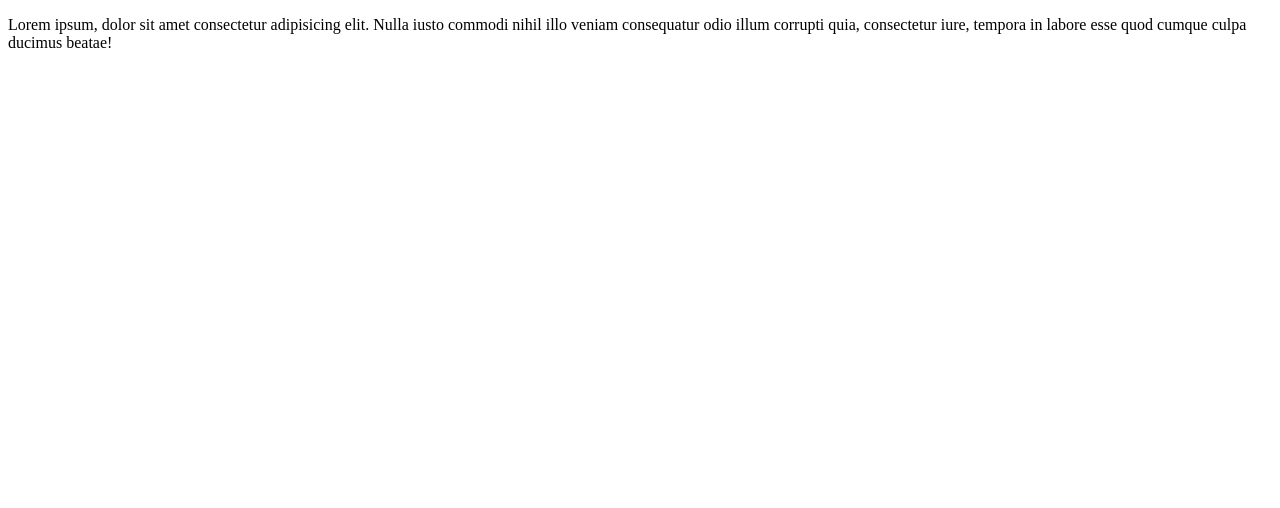
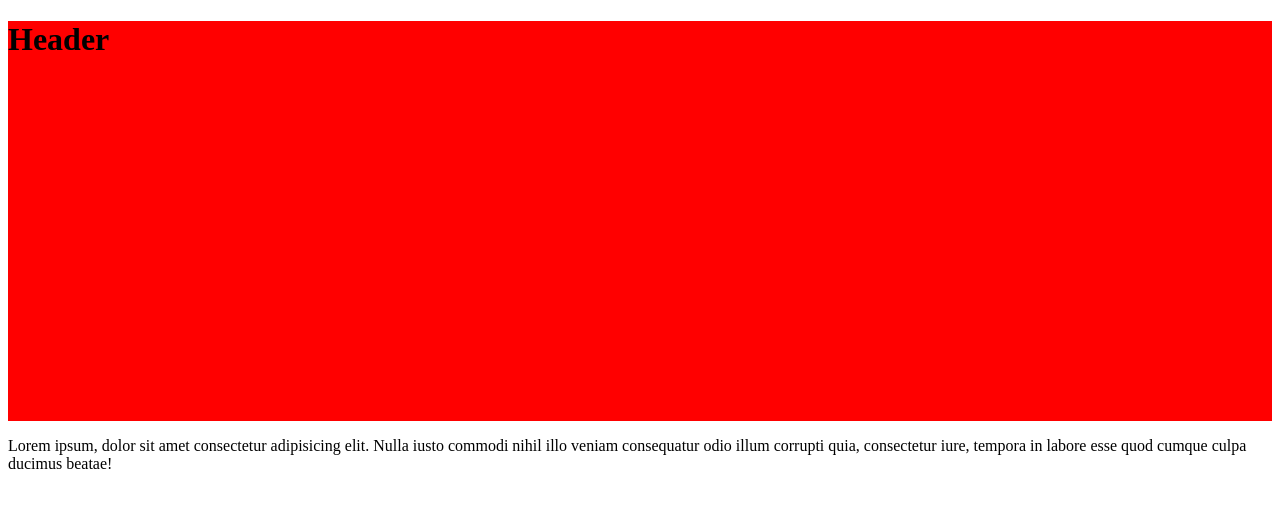
Before and after one commit to abyyGG/sesion3, a plain HTML site: page index.html in a window 1280 px wide. Drawn offline with Linux system fonts and the light colour scheme.

Commit message:
cambios al header

```diff
--- a/index.html
+++ b/index.html
@@ -7,7 +7,8 @@
     <link rel="stylesheet" href="styles.css">
 </head>
 <body>
-    <header>
+    <header class="container-header">
+        <h1>Header</h1>
         <nav></nav>
     </header>
     <main></main>
--- a/styles.css
+++ b/styles.css
@@ -0,0 +1,5 @@
+.container-header{
+    width: 100%;
+    height: 400px;
+    background-color: red;
+}
```
